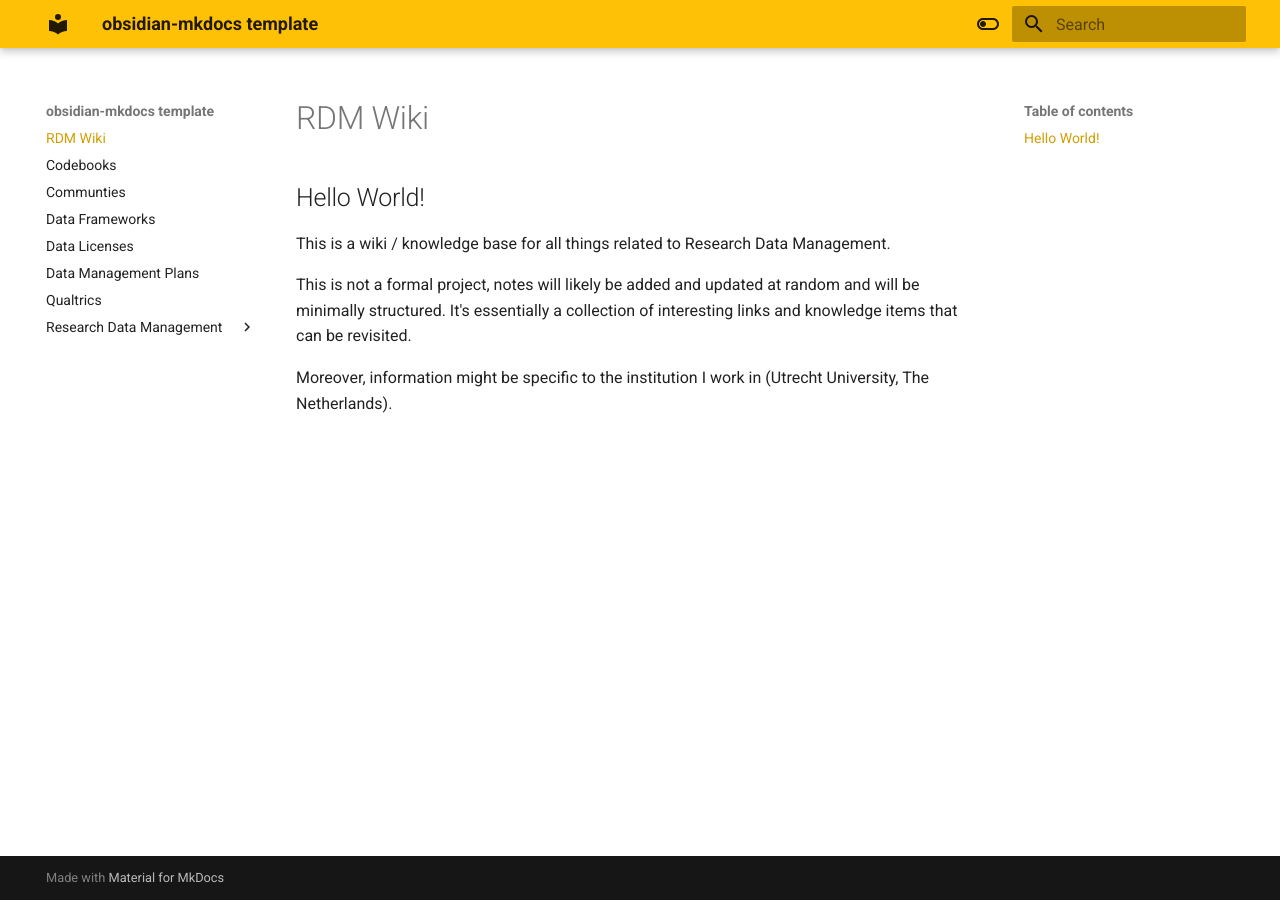
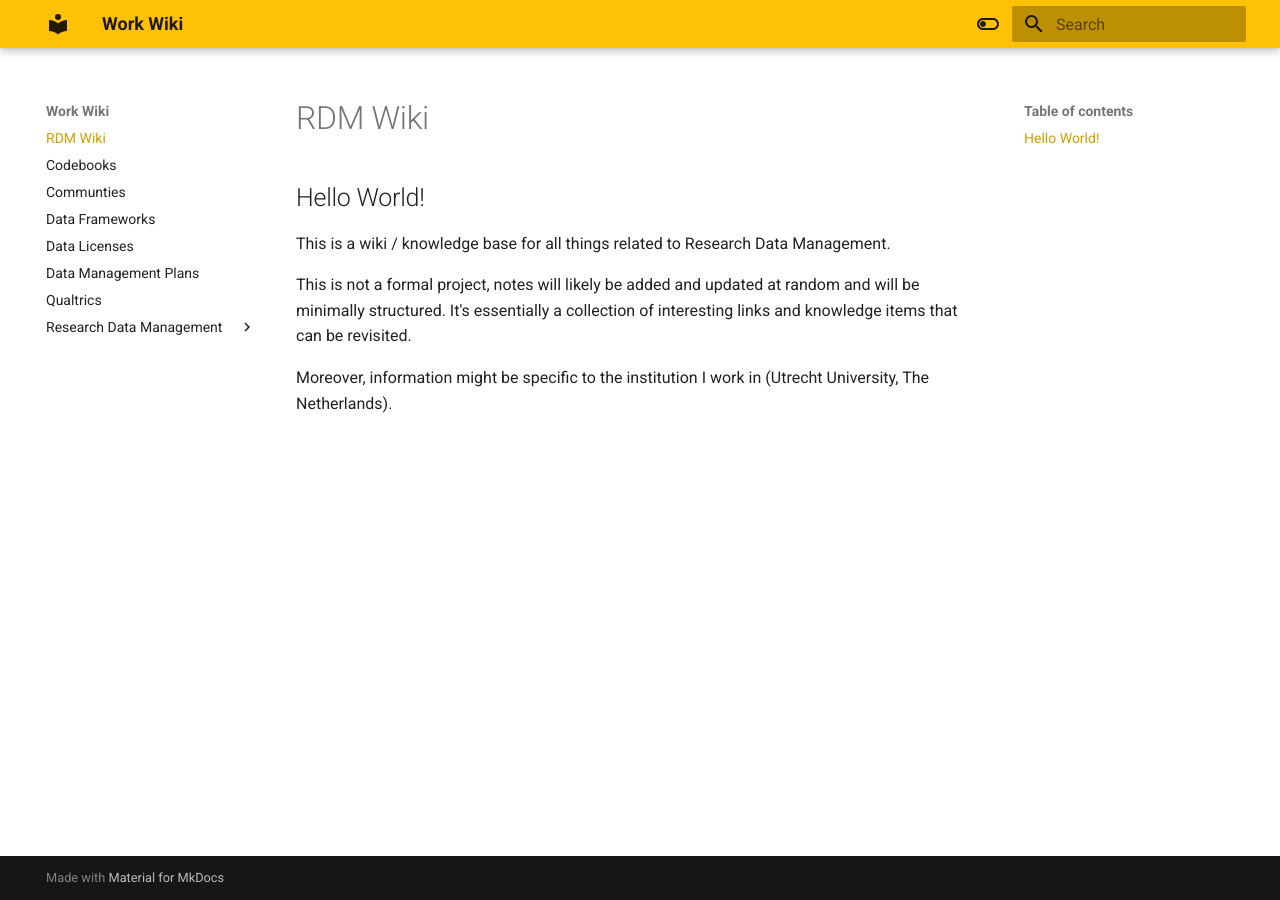
Before and after one commit to nehamoopen/rdm-wiki, an MkDocs documentation site: the page built from docs/index.md, in a window 1280 px wide. Built offline with MkDocs 1.6.1 and Material for MkDocs 9.7.7, drawn with Linux system fonts in a browser that asks for light colours.

Commit message:
Update mkdocs.yml

```diff
--- a/mkdocs.yml
+++ b/mkdocs.yml
@@ -1,4 +1,4 @@
-site_name: obsidian-mkdocs template
+site_name: Work Wiki
 
 theme:
     name: 'material'
```
